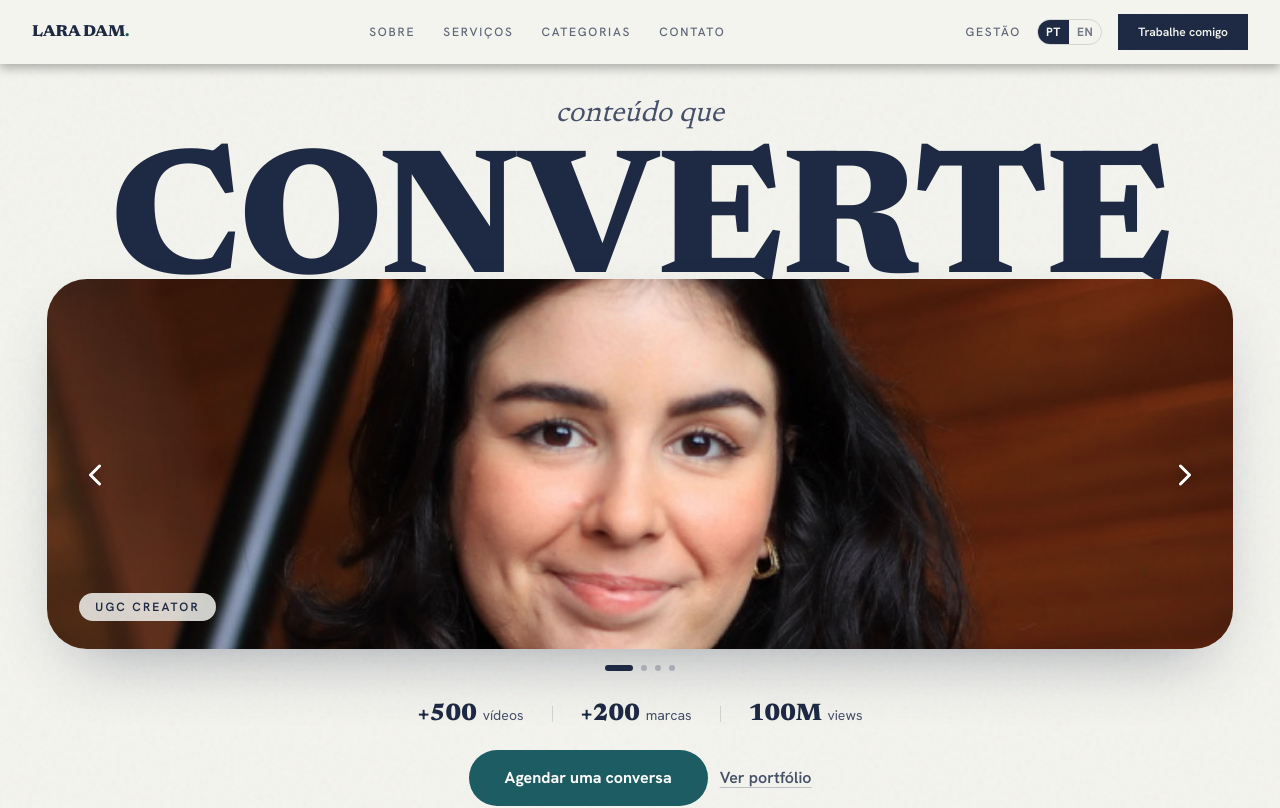
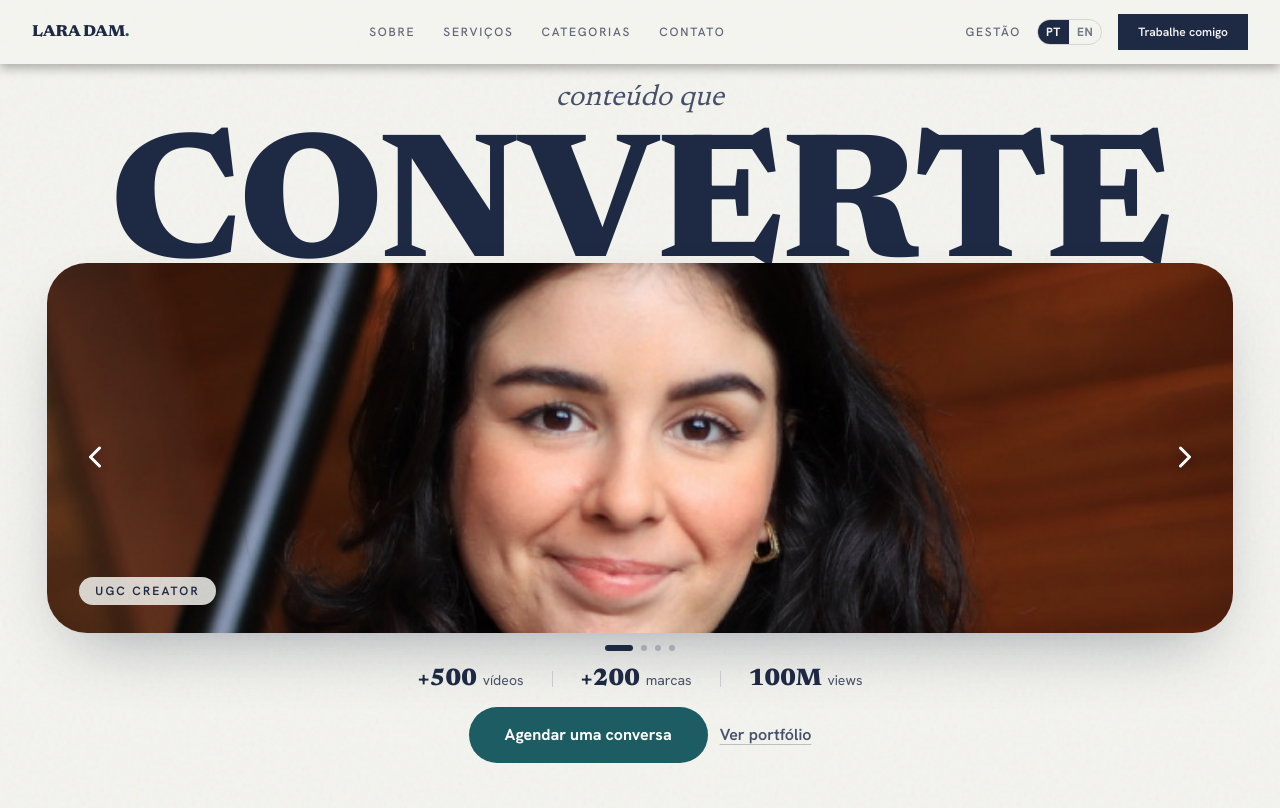
Before and after one commit to eilaradam/laradam-ugc, a Next.js app: page /capa in a window 1280 px wide. Shown: the top 808 px of the page. Built offline with nearby package versions, Linux system fonts and the light colour scheme.

Commit message:
Capa: aperta o espacamento pro botao caber na primeira tela

```diff
--- a/src/components/heroes/HeroCapaGrande.tsx
+++ b/src/components/heroes/HeroCapaGrande.tsx
@@ -34,7 +34,7 @@ export default function HeroCapaGrande() {
   return (
     <section
       id="top"
-      className="relative overflow-hidden bg-background noise pt-24 md:pt-24 pb-14 md:pb-20"
+      className="relative overflow-hidden bg-background noise pt-24 md:pt-20 pb-12 md:pb-16"
     >
       {/* O espaco mais nobre do site diz o que ela VENDE, nao o nome dela (que ja esta
           no menu). O chapeu em italico usa a serifada da marca. */}
@@ -105,7 +105,7 @@ export default function HeroCapaGrande() {
               <Seta lado="esq" onClick={() => ir(-1)} />
               <Seta lado="dir" onClick={() => ir(1)} />
 
-              <div className="mt-4 flex items-center justify-center gap-2">
+              <div className="mt-3 flex items-center justify-center gap-2">
                 {fotos.map((f, n) => (
                   <button
                     key={f.src}
@@ -128,7 +128,7 @@ export default function HeroCapaGrande() {
         initial={{ opacity: 0, y: 16 }}
         animate={{ opacity: 1, y: 0 }}
         transition={{ delay: 0.35, duration: 0.7 }}
-        className="mt-6 md:mt-[2.4vw] flex flex-col items-center gap-6 px-6"
+        className="mt-5 md:mt-[1.2vw] flex flex-col items-center gap-4 px-6"
       >
         <div className="flex flex-wrap items-center justify-center gap-x-7 gap-y-2 text-center">
           {[
```
